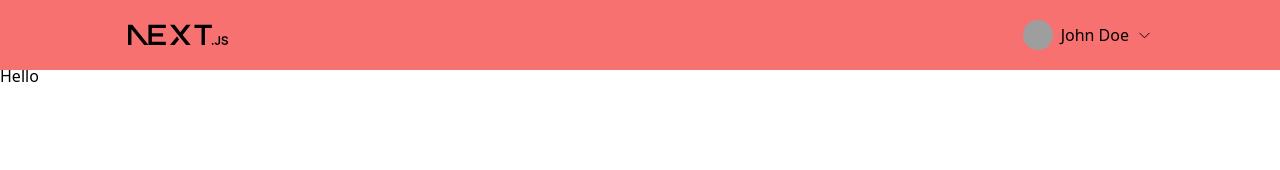
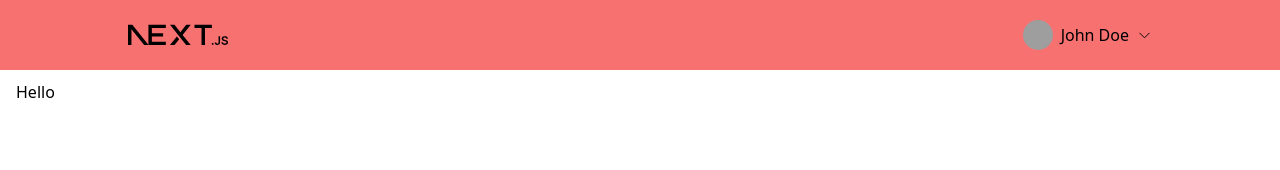
Before and after one commit to jannismilz/m320-zoo, a Next.js app: page / in a window 1280 px wide. Shown: the top 170 px of the page. Built offline with nearby package versions, Linux system fonts and the light colour scheme; grey boxes are pictures that could not be loaded.

Commit message:
Add padding to content

```diff
--- a/app/layout.tsx
+++ b/app/layout.tsx
@@ -13,7 +13,7 @@ export default function RootLayout({ children }: { children: React.ReactNode })
     <html lang="en">
       <body>
         <Header />
-        <div className="my-16">{children}</div>
+        <div className="my-16 p-4">{children}</div>
         <Navigation />
       </body>
     </html>
```
